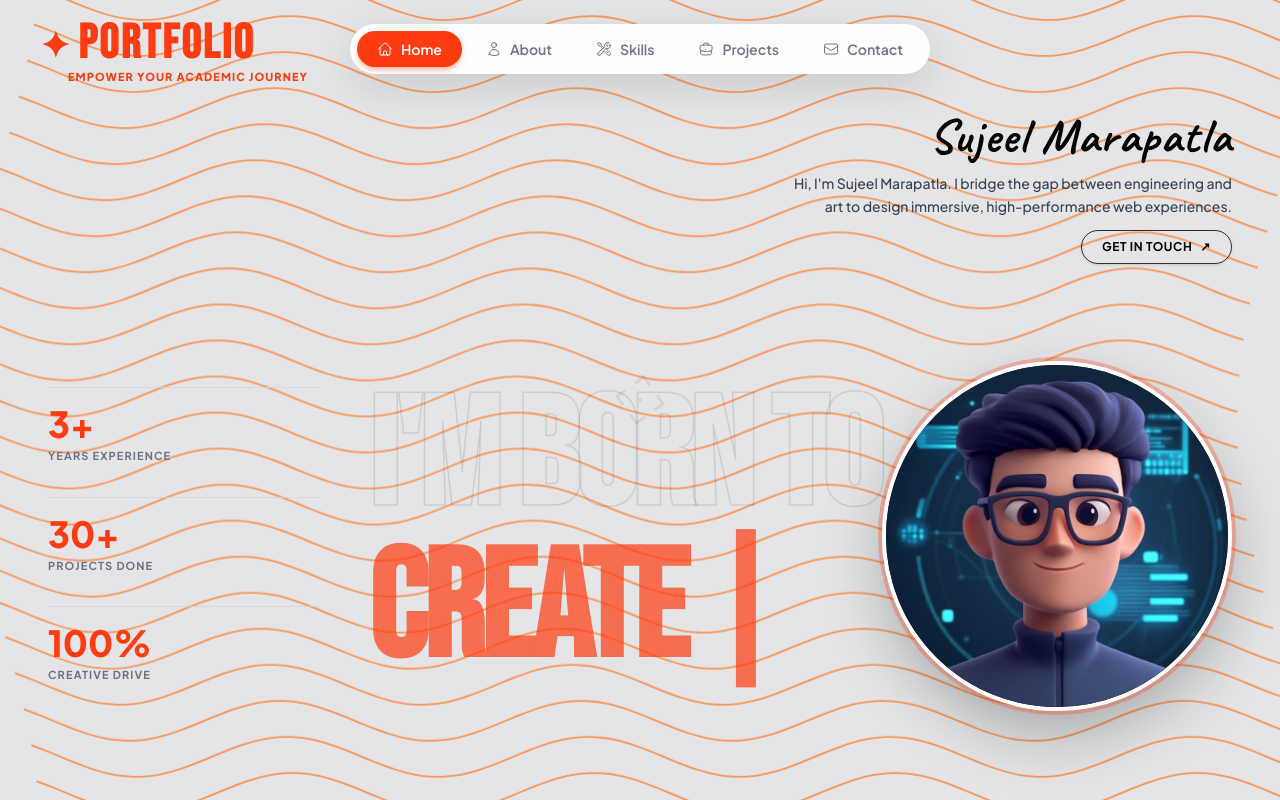
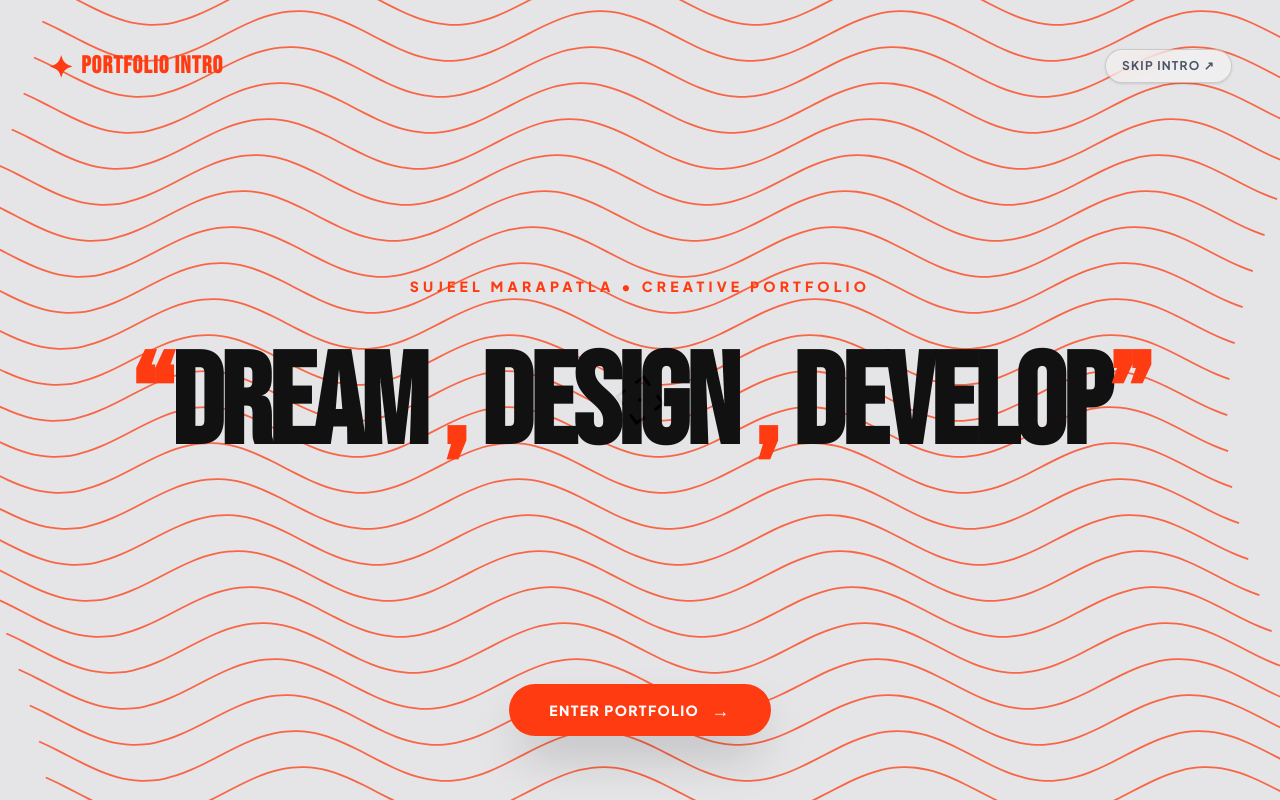
Before and after one commit to sujeelmarapatla-14AA/PortFolio, a Next.js app: page / in a window 1280 px wide. Shown: the top 800 px of the page. Built offline with nearby package versions, Linux system fonts and the light colour scheme; a web font is replaced by a local one.

Commit message:
Add full-screen portfolio intro page with Shuffle quote DREAM , DESIGN , DEVELOP

```diff
--- /dev/null
+++ b/app/components/ui/IntroPage.tsx
@@ -0,0 +1,2 @@
+"use client";
+export { default } from "@/components/ui/IntroPage";
--- /dev/null
+++ b/app/components/ui/Shuffle.tsx
@@ -0,0 +1,3 @@
+"use client";
+export { default } from "@/components/ui/Shuffle";
+export * from "@/components/ui/Shuffle";
--- a/app/page.tsx
+++ b/app/page.tsx
@@ -1,3 +1,6 @@
+"use client";
+
+import { useState } from "react";
 import Navbar from "./components/Navbar";
 import Hero from "./components/Hero";
 import About from "./components/About";
@@ -8,9 +11,12 @@ import Contact from "./components/Contact";
 import Footer from "./components/Footer";
 import TargetCursor from "@/components/ui/TargetCursor";
 import Waves from "@/components/ui/Waves";
+import IntroPage from "@/components/ui/IntroPage";
 import { BlackBubbleTransitionProvider } from "@/components/ui/BlackBubbleTransition";
 
 export default function Home() {
+  const [showIntro, setShowIntro] = useState(true);
+
   return (
     <BlackBubbleTransitionProvider>
       {/* Background Interactive Waves Animation */}
@@ -39,6 +45,11 @@ export default function Home() {
         cursorColorOnTarget="#ff3b11"
         targetSelector=".cursor-target, a, button"
       />
+
+      {/* Full-Screen Portfolio Intro Overlay */}
+      {showIntro && <IntroPage onEnter={() => setShowIntro(false)} />}
+
+      {/* Existing Landing Page Content */}
       <Navbar />
       <main className="relative z-10">
         <Hero />
--- /dev/null
+++ b/components/ui/IntroPage.tsx
@@ -0,0 +1,125 @@
+"use client";
+
+import React, { useState } from "react";
+import { motion, AnimatePresence } from "framer-motion";
+import Shuffle from "@/components/ui/Shuffle";
+import Waves from "@/components/ui/Waves";
+import { useBubbleTransition } from "@/components/ui/BlackBubbleTransition";
+
+interface IntroPageProps {
+  onEnter: () => void;
+}
+
+export default function IntroPage({ onEnter }: IntroPageProps) {
+  const [exiting, setExiting] = useState(false);
+  const { triggerTransition } = useBubbleTransition();
+
+  const handleProceed = () => {
+    if (exiting) return;
+    setExiting(true);
+    triggerTransition("hero");
+    setTimeout(() => {
+      onEnter();
+    }, 600);
+  };
+
+  return (
+    <AnimatePresence>
+      {!exiting && (
+        <motion.div
+          initial={{ opacity: 0 }}
+          animate={{ opacity: 1 }}
+          exit={{ opacity: 0 }}
+          transition={{ duration: 0.5 }}
+          className="fixed inset-0 z-[9990] w-screen h-screen min-h-screen bg-[#e5e5e7] text-black flex flex-col justify-between p-6 md:p-12 overflow-hidden select-none"
+        >
+          {/* Background Interactive Waves Canvas */}
+          <div className="absolute inset-0 pointer-events-none z-0">
+            <Waves
+              lineColor="#ff3b11"
+              backgroundColor="transparent"
+              waveSpeedX={0.02}
+              waveSpeedY={0.01}
+              waveAmpX={50}
+              waveAmpY={25}
+              friction={0.9}
+              tension={0.01}
+              maxCursorMove={150}
+              xGap={12}
+              yGap={36}
+            />
+          </div>
+
+          {/* Top Bar: Brand Star & Skip Intro */}
+          <header className="w-full max-w-7xl mx-auto flex items-center justify-between relative z-20">
+            <div className="flex items-center gap-2">
+              <span className="text-[#ff3b11] text-3xl font-bold">✦</span>
+              <span className="font-condensed text-2xl font-black text-[#ff3b11] tracking-wider uppercase">
+                PORTFOLIO INTRO
+              </span>
+            </div>
+
+            {/* Skip Intro Button */}
+            <button
+              onClick={handleProceed}
+              type="button"
+              className="cursor-target text-xs font-bold uppercase tracking-widest text-gray-600 hover:text-black transition-colors focus-ring px-4 py-2 rounded-full border border-black/15 bg-white/40 backdrop-blur-md shadow-sm"
+              aria-label="Skip portfolio intro"
+            >
+              Skip intro ↗
+            </button>
+          </header>
+
+          {/* Center Quote Display: “DREAM , DESIGN , DEVELOP” */}
+          <main className="w-full max-w-6xl mx-auto flex flex-col items-center justify-center my-auto relative z-20 text-center px-4">
+            {/* Decorative Subtitle Tagline */}
+            <motion.span
+              initial={{ opacity: 0, y: -10 }}
+              animate={{ opacity: 1, y: 0 }}
+              transition={{ delay: 0.2, duration: 0.6 }}
+              className="text-xs md:text-sm font-extrabold uppercase tracking-[0.3em] text-[#ff3b11] mb-6 font-sans"
+            >
+              SUJEEL MARAPATLA • CREATIVE PORTFOLIO
+            </motion.span>
+
+            {/* Exact Quote Shuffle Component */}
+            <motion.div
+              initial={{ opacity: 0, scale: 0.95 }}
+              animate={{ opacity: 1, scale: 1 }}
+              transition={{ delay: 0.4, duration: 0.8 }}
+              className="w-full flex justify-center py-4"
+            >
+              <Shuffle
+                text="“DREAM , DESIGN , DEVELOP”"
+                tag="h1"
+                shuffleDirection="right"
+                duration={0.45}
+                shuffleTimes={4}
+                stagger={0.03}
+                colorFrom="#ff3b11"
+                colorTo="#111111"
+                triggerOnHover={true}
+                className="font-condensed text-4xl sm:text-6xl md:text-7xl lg:text-8xl xl:text-9xl font-black tracking-tight text-black leading-none uppercase"
+              />
+            </motion.div>
+          </main>
+
+          {/* Bottom Bar: Enter Portfolio Button */}
+          <footer className="w-full max-w-7xl mx-auto flex flex-col items-center justify-center relative z-20 pb-4">
+            <button
+              onClick={handleProceed}
+              type="button"
+              className="cursor-target group bg-[#ff3b11] text-white px-8 md:px-10 py-3.5 md:py-4 rounded-full font-extrabold text-xs md:text-sm uppercase tracking-widest shadow-2xl hover:scale-105 hover:bg-[#d9300c] transition-all flex items-center gap-3 focus-ring"
+              aria-label="Enter Portfolio"
+            >
+              <span>ENTER PORTFOLIO</span>
+              <span className="group-hover:translate-x-1.5 transition-transform text-lg leading-none">
+                →
+              </span>
+            </button>
+          </footer>
+        </motion.div>
+      )}
+    </AnimatePresence>
+  );
+}
--- /dev/null
+++ b/components/ui/Shuffle.css
@@ -0,0 +1,13 @@
+.shuffle-parent {
+  display: inline-block;
+  white-space: pre-wrap;
+  word-wrap: break-word;
+  will-change: transform;
+  line-height: 1.1;
+}
+
+.shuffle-char {
+  display: inline-block;
+  text-align: center;
+  transition: color 0.3s ease;
+}
--- /dev/null
+++ b/components/ui/Shuffle.tsx
@@ -0,0 +1,138 @@
+"use client";
+
+import React, { useEffect, useRef, useState, useMemo, useCallback } from "react";
+import { gsap } from "gsap";
+import "./Shuffle.css";
+
+export interface ShuffleProps {
+  text: string;
+  className?: string;
+  style?: React.CSSProperties;
+  shuffleDirection?: "left" | "right" | "up" | "down";
+  duration?: number;
+  maxDelay?: number;
+  ease?: string;
+  threshold?: number;
+  rootMargin?: string;
+  tag?: keyof JSX.IntrinsicElements;
+  textAlign?: React.CSSProperties["textAlign"];
+  onShuffleComplete?: () => void;
+  shuffleTimes?: number;
+  animationMode?: "evenodd" | "random";
+  loop?: boolean;
+  loopDelay?: number;
+  stagger?: number;
+  scrambleCharset?: string;
+  colorFrom?: string;
+  colorTo?: string;
+  triggerOnce?: boolean;
+  respectReducedMotion?: boolean;
+  triggerOnHover?: boolean;
+}
+
+const DEFAULT_CHARSET = "ABCDEFGHIJKLMNOPQRSTUVWXYZ0123456789!@#$%^&*()";
+
+const Shuffle: React.FC<ShuffleProps> = ({
+  text = "",
+  className = "",
+  style = {},
+  duration = 0.5,
+  ease = "power3.out",
+  tag: Tag = "h1",
+  textAlign = "center",
+  onShuffleComplete,
+  shuffleTimes = 6,
+  stagger = 0.04,
+  scrambleCharset = DEFAULT_CHARSET,
+  colorFrom,
+  colorTo,
+  triggerOnHover = true,
+}) => {
+  const containerRef = useRef<HTMLElement>(null);
+  const [displayedChars, setDisplayedChars] = useState<string[]>(() => text.split(""));
+  const [isHoverable, setIsHoverable] = useState(false);
+
+  const targetChars = useMemo(() => text.split(""), [text]);
+
+  const runShuffleAnimation = useCallback(() => {
+    if (!targetChars.length) return;
+
+    const charElements = containerRef.current?.querySelectorAll(".shuffle-char");
+    if (!charElements || charElements.length === 0) return;
+
+    const timeline = gsap.timeline({
+      onComplete: () => {
+        setDisplayedChars(targetChars);
+        setIsHoverable(true);
+        if (onShuffleComplete) onShuffleComplete();
+      },
+    });
+
+    targetChars.forEach((targetChar, index) => {
+      const el = charElements[index];
+      if (!el || targetChar === " " || targetChar === "“" || targetChar === "”" || targetChar === ",") {
+        return;
+      }
+
+      const randomScrambles = Array.from({ length: shuffleTimes }, () =>
+        scrambleCharset.charAt(Math.floor(Math.random() * scrambleCharset.length))
+      );
+      randomScrambles.push(targetChar);
+
+      let count = 0;
+      const interval = duration / (shuffleTimes + 1);
+
+      timeline.to(
+        el,
+        {
+          duration: duration,
+          ease: ease,
+          color: colorTo || undefined,
+          onUpdate: () => {
+            if (count < randomScrambles.length) {
+              const currentGlow = randomScrambles[count];
+              el.textContent = currentGlow;
+              count++;
+            }
+          },
+        },
+        index * stagger
+      );
+
+      if (colorFrom) {
+        gsap.set(el, { color: colorFrom });
+      }
+    });
+  }, [targetChars, duration, ease, shuffleTimes, stagger, scrambleCharset, colorFrom, colorTo, onShuffleComplete]);
+
+  useEffect(() => {
+    setDisplayedChars(targetChars);
+    const timer = setTimeout(() => {
+      runShuffleAnimation();
+    }, 150);
+    return () => clearTimeout(timer);
+  }, [targetChars, runShuffleAnimation]);
+
+  const handleMouseEnter = () => {
+    if (triggerOnHover && isHoverable) {
+      runShuffleAnimation();
+    }
+  };
+
+  return React.createElement(
+    Tag,
+    {
+      ref: containerRef,
+      className: `shuffle-parent ${className}`,
+      style: { textAlign, ...style },
+      onMouseEnter: handleMouseEnter,
+    },
+    displayedChars.map((char, i) => (
+      <span key={i} className="shuffle-char" style={{ color: colorFrom || "inherit" }}>
+        {char}
+      </span>
+    ))
+  );
+};
+
+export default Shuffle;
```
